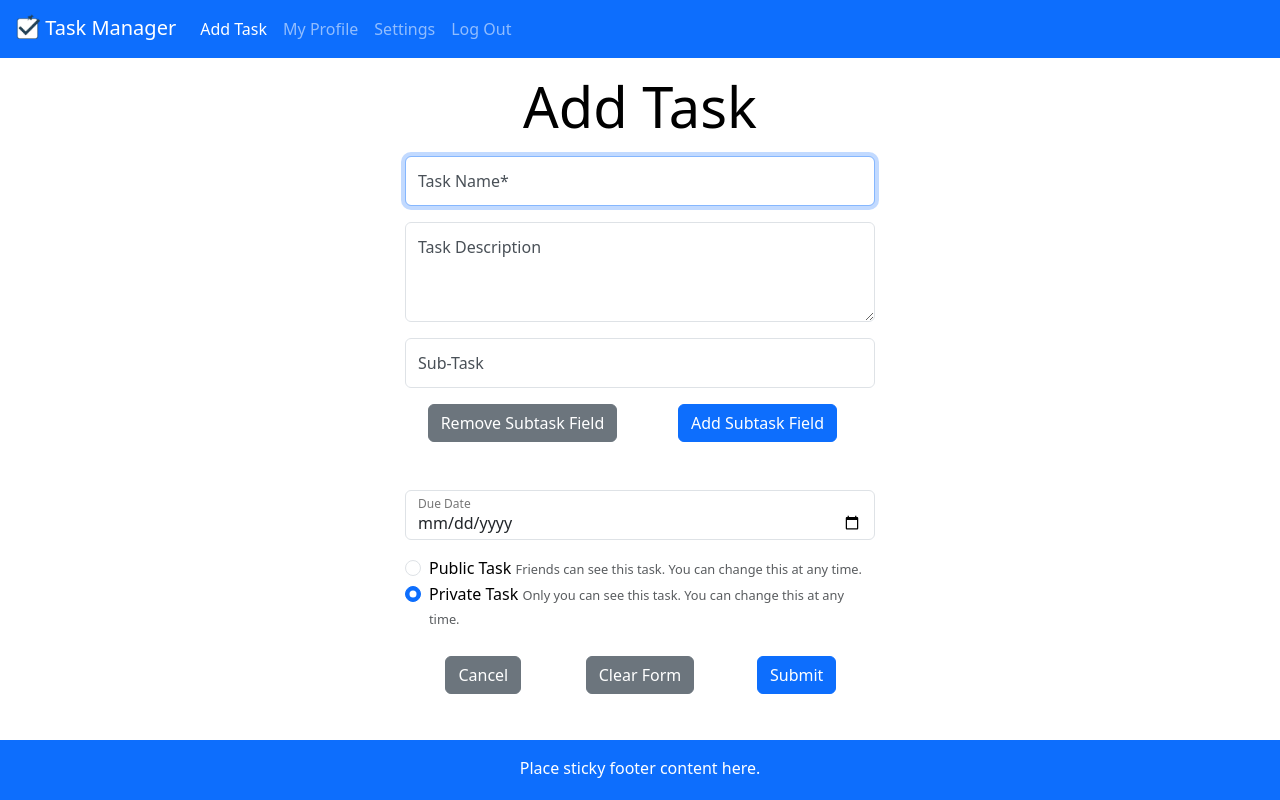
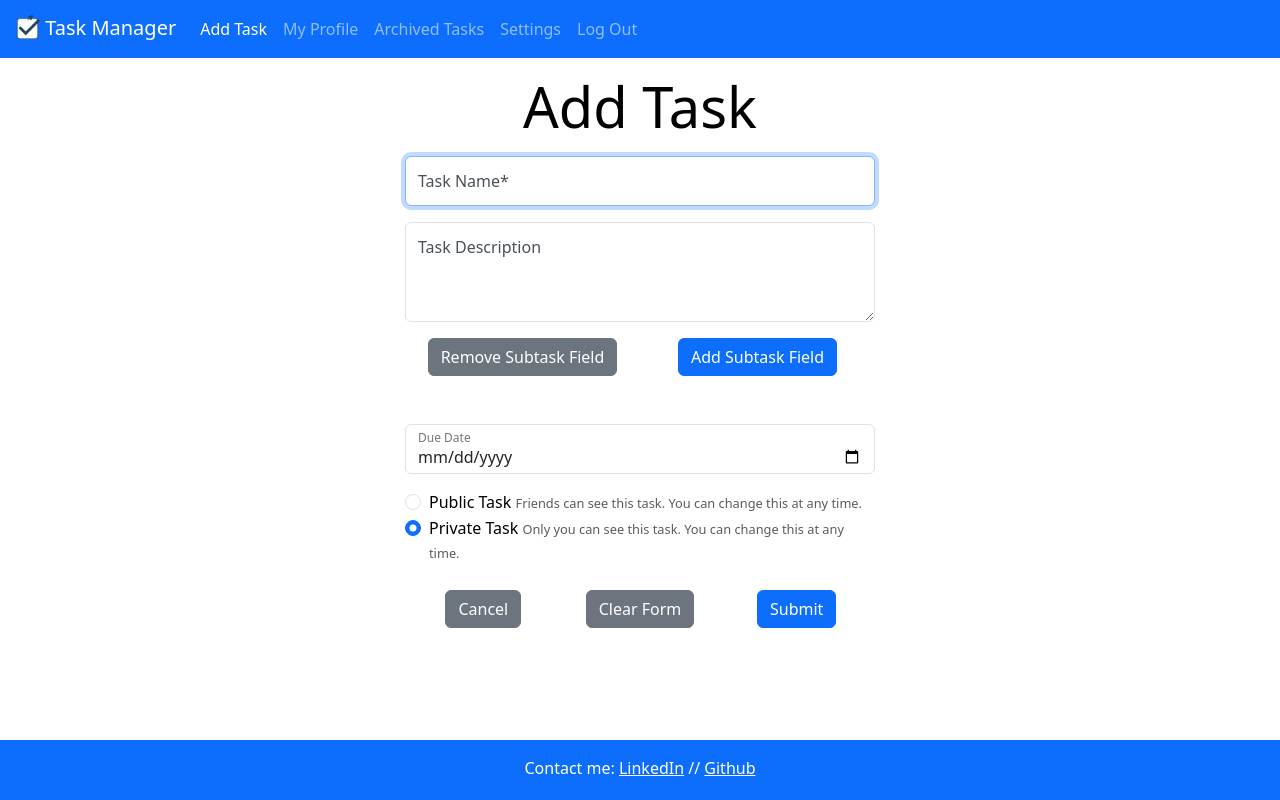
Before and after one commit to punstack/task-manager-app, a Flask app: page /add-task in a window 1280 px wide. Run offline with Flask 3, Linux system fonts and the light colour scheme; a user stored in the database is signed in.

Commit message:
implemented archivable tasks (can also unarchive tasks, which will appear in the order in which they were originally saved as tasks); updated footer to show contact information; added buttons for editing, archiving, and deleting tasks

```diff
--- a/app.py
+++ b/app.py
@@ -47,17 +47,19 @@ class Task(db.Model):
     description = db.Column(db.String(200), default = None)
     due_date = db.Column(db.Date, default = None)
     completed = db.Column(db.Boolean, default = False)
-    task_status = db.Column(db.Boolean, default = False, nullable = False) # False = private, True = public (easier to implement when viewing user page)
+    task_status = db.Column(db.Boolean, default = False, nullable = False) # False = private, True = public
+    archive_status = db.Column(db.Boolean, default = False, nullable = False) # False = not archived, True = archived
     user_id = db.Column(db.String(36), db.ForeignKey('User.id', ondelete='CASCADE'), nullable = False) # matches id in "User" class
 
     subtasks = db.relationship('Subtask', backref='task', lazy = True, cascade = 'all, delete-orphan')
 
-    def __init__(self, title, description, due_date, completed, task_status, user_id):
+    def __init__(self, title, description, due_date, completed, task_status, archive_status, user_id):
         self.title = title
         self.description = description
         self.due_date = due_date
         self.completed = completed
         self.task_status = task_status
+        self.archive_status = archive_status
         self.user_id = user_id
 
 class User(db.Model):
@@ -160,16 +162,20 @@ def index():
 @app.route('/add-task', methods = ["GET", "POST"])
 def add_task():
     if request.method == "POST":
-        title = request.form["title"]
-        description = request.form["description"] # else None (except it just says "")
-        subtasks = request.form.getlist("subtask[]") # else None (except it just says "")
-        due_date = request.form.get("due_date") # else None # prints as YYYY-MM-DD
-        task_status = request.form.get("task_status") # True or False
+        title = request.form.get("title")
+        description = request.form.get("description", "")  # Default to empty string if None
+        subtasks = request.form.getlist("subtask[]")
+        due_date = request.form.get("due_date")
+        task_status = request.form.get("task_status") # False = private, True = public
+        task_id = request.form.get("task_id")
 
         try:
-            if type(due_date) is str:
+            if isinstance(due_date, str) and due_date:
                 due_date = datetime.strptime(due_date, '%Y-%m-%d')
-        except:
+            else:
+                due_date = None
+        except Exception as e:
+            flash(f"An error occurred while processing the due date: {str(e)}", "error")
             due_date = None
 
         if task_status == "true":
@@ -177,25 +183,41 @@ def add_task():
         elif task_status == "false":
             task_status = False
         else:
-            flash(f"An error occurred: {str(e)}", "error")
+            flash("Invalid task status", "error")
             task_status = False
 
         if "user" in session:
             user = session["user"].lower()
             stored_user = User.query.filter_by(user_lower=user).first()
 
-        new_task = Task(title = title, description = description, due_date = due_date, completed = False, task_status = task_status, user_id = stored_user.id)
-        db.session.add(new_task)
+        if task_id: # updates existing task
+            task = Task.query.get_or_404(task_id)
+            task.title = title
+            task.description = description
+            task.due_date = due_date
+            task.task_status = task_status
+        else:
+            task = Task(title = title, description = description, due_date = due_date, completed = False, task_status = task_status, archive_status = False, user_id = stored_user.id)
+            db.session.add(task)
+
         db.session.flush()
 
+        Subtask.query.filter_by(task_id=task.id).delete()  # remove existing subtasks associated with original task
         for subtask in subtasks:
             if subtask.strip():
-                new_subtask = Subtask(title=subtask, completed = False, task_id = new_task.id)
+                new_subtask = Subtask(title=subtask, completed=False, task_id=task.id)
                 db.session.add(new_subtask)
         db.session.commit()
-        return redirect(url_for("user_page", user = session["user"]))
+
+        return redirect(url_for("user_page", user=session["user"]))
+
+    task_id = request.args.get('task_id')
+    if task_id:
+        task = Task.query.get_or_404(task_id)
+        subtasks = [subtask.title for subtask in task.subtasks]
+        return render_template('add_task.html', task=task, subtasks=subtasks)
+
     return render_template('add_task.html')
-
 
 @app.route('/update-task/<int:task_id>', methods=['POST'])
 def update_task(task_id):
@@ -297,6 +319,25 @@ def user_page(user):
         # if the logged-in user is viewing their own profile, use re-queried user data
         if user.lower() == info["stored_user"].user_lower:
             info["tasks"] = info["stored_user"].tasks
+
+            if request.method == "POST": # logged-in user does a request on current task
+                dropdown_request = request.form["dropdown"]
+                task_id = int(request.form.get("task_id"))
+                task = Task.query.get(task_id)
+
+                if dropdown_request == "-1": # task to be deleted
+                    db.session.delete(task)
+                    db.session.commit()
+                    flash("Task deleted.", "success")
+                    info["tasks"] = info["stored_user"].tasks
+                elif dropdown_request == "0": # task to be achived
+                    task.archive_status = True
+                    db.session.commit()
+                    flash("Task archived.", "success")
+                    info["tasks"] = info["stored_user"].tasks
+                elif dropdown_request == "1": # task to be appended
+                    return redirect(url_for('add_task', task_id = task.id))
+
             return render_template("user.html", user = info["stored_user"].user, info = info)
         else:
             # if the logged-in user is viewing an existing profile
@@ -309,25 +350,54 @@ def user_page(user):
             else:
                 flash("User not found.", "error")
                 info["tasks"] = info["stored_user"].tasks
-                return render_template("user.html", user = info["stored_user"].user, info = info)
+                return redirect(url_for("user_page", user = session["user"]))
 
     flash("To view profiles, you need to log in first.", "info")
     return redirect(url_for("login"))
 
+@app.route("/archive", methods = ["GET", "POST"])
+def archive():
+    stored_user = User.query.filter_by(user_lower=session["user"].lower()).first()
+    info = {
+        'stored_user': stored_user,
+        'tasks': stored_user.tasks
+    }
+
+    if request.method == "POST": # logged-in user does a request on current task
+        dropdown_request = request.form["dropdown"]
+        task_id = int(request.form.get("task_id"))
+        task = Task.query.get(task_id)
+
+        if dropdown_request == "-1": # task to be deleted
+            db.session.delete(task)
+            db.session.commit()
+            flash("Task deleted.", "success")
+            info["tasks"] = info["stored_user"].tasks
+        elif dropdown_request == "0": # task to be achived
+            task.archive_status = False
+            db.session.commit()
+            flash("Task unarchived.", "success")
+            info["tasks"] = info["stored_user"].tasks
+
+    return render_template("archive.html", info = info)
+
 def delete_status(user):
-    delete_status = request.form["delete_status"]
+    try:
+        delete_status = request.form["delete_status"]
 
-    if delete_status == "-1": # delete account
-        try:
-            db.session.delete(user)
-            db.session.commit()
-            session.pop("user", None)
-            flash("Your account has been deleted. Please log in again.", "error")
-            return redirect(url_for("login"))
-        except Exception as e:
-            db.session.rollback()
-            flash(f"An error occured while trying to delete the account: {str(e)}", "error")
-            return redirect(url_for("settings"))
+        if delete_status == "-1": # delete account
+            try:
+                db.session.delete(user)
+                db.session.commit()
+                session.pop("user", None)
+                flash("Your account has been deleted. Please log in again.", "error")
+                return redirect(url_for("login"))
+            except Exception as e:
+                db.session.rollback()
+                flash(f"An error occured while trying to delete the account: {str(e)}", "error")
+                return redirect(url_for("settings"))
+    except:
+        return render_template("settings.html", email=user.email, user=session["user"])
 
 @app.route("/settings", methods=["GET", "POST"])
 def settings():
@@ -336,7 +406,9 @@ def settings():
         stored_user = User.query.filter_by(user_lower=session["user"].lower()).first()
 
         if request.method == "POST":
+            # check if user is deleting account
             delete_status(stored_user)
+            # if user not deleting account, then user is probably updating something
             new_email = request.form["email"]
             new_username = request.form["username"]
             new_password = request.form["password"]
@@ -375,16 +447,6 @@ def settings():
     flash("You need to log in first.", "error")
     return redirect(url_for("login"))
 
-'''
-# for deleting a user
-# once confirmed acc deletion
-user = session["user"].lower()
-stored_user = User.query.filter_by(user_lower=user).first()
-
-db.session.delete(stored_user)
-
-'''
-
 @app.route("/logout")
 def logout():
     if "user" in session:
@@ -396,40 +458,7 @@ def logout():
 
 @app.route("/view_users")
 def view_users():
-    #admin = User.query.filter_by(user_lower="admin").first()
-    #punstack = User.query.filter_by(user_lower="punstack").first()
-    #punstack.remove_friend(admin)
-    #admin.send_friend_request(punstack)
-    #punstack.send_friend_request(admin)
-    #punstack.accept_friend_request(admin)
-    #print(punstack.is_friend_with(admin))
-    '''
-    # need to implement these functions! yay!
-    admin = User.query.filter_by(user_lower="admin").first()
-    punstack = User.query.filter_by(user_lower="punstack").first()
-
-    #print(admin)
-    #print(punstack)
-    admin.send_friend_request(punstack)
-    print(punstack.has_pending_request(admin))
-    print(admin.has_pending_request(punstack))
-    punstack.accept_friend_request(admin)
-    print(punstack.is_friend_with(admin))
-    #punstack.decline_friend_request(admin)
-    print(punstack.is_friend_with(admin))
-    #punstack.remove_friend(admin)
-    print(admin.has_pending_request(punstack))
-    '''
     return render_template("view_users.html", values=User.query.all())
 
 if __name__ == '__main__':
-
     app.run(debug=True)
-
-
-#TO-DO: fix up home page to be pretty :)
-#TO-DO: fix up my profile to be pretty
-#TO-DO: add "completed" and "remove" buttons for all tasks
-#TO-DO: implement checking for used usernames (maybe in-page instead of on a refresh of the page)
-#TO-DO: implement password protection (eg. 8-24 characters, one number, one uppercase letter... doesn't have to be so specific)
-#TO-DO: this is for later if this ever goes to prod, but add a "forgot password?" button linked to an email with a password reset OR a randomly generated password. not sure which is cooler
--- a/static/style.css
+++ b/static/style.css
@@ -2,7 +2,8 @@ body {
   min-height: 100vh;
   display: flex;
   flex-direction: column;
-    color: #000000
+  color: #000000;
+  margin: 0;
 }
 
 h1 {
@@ -15,21 +16,24 @@ p.flash_message {
 
 main {
   flex: 1;
+  padding-bottom: 60px;
 }
 
-.navbar-brand
-{
+.navbar-brand{
   margin-left:15px !important;
 }
 
 .footer {
   width: 100%;
   height: 60px;
+  margin-top: auto;
+  padding: 1rem;
 }
 
 .footer .container {
     text-align: center;
-    color: #ffffff
+    color: #ffffff;
+    flex: 1;
 }
 
 .form-signin {
--- a/templates/add_task.html
+++ b/templates/add_task.html
@@ -2,6 +2,10 @@
 {% block title %}Task Manager - Add Task{% endblock %}
 <style>
     .subtask-wrapper {
+        margin-bottom: 10px;
+    }
+    .form-label-group input[type="text"] {
+        width: 100%;
         margin-bottom: 10px;
     }
 </style>
@@ -12,29 +16,36 @@
 
 {% block content %}
 <div class="container">
-    <form class="form-signin" action="#" method="POST">
+    <form class="form-signin" action="{{ url_for('add_task') }}" method="POST">
+
         <div>
             <h1 class="h3 mb-3 display-4 font-weight-normal text-center">Add Task</h1>
         </div>
 
+        {% if task %}
+            <input type = "hidden" name = "task_id" value = "{{ task.id }}">
+        {% endif %}
+
         <div class="form-label-group text-left">
-            <input type="text" name="title" class="form-control" id="title" placeholder="" required autofocus>
+            <input type="text" name="title" class="form-control" id="title" placeholder="" value = "{{ task.title if task else '' }}" required autofocus>
             <label for="title">Task Name*</label>
         </div>
 
         <div class="form-label-group text-left">
-            <textarea type="text" name="description" class="form-control" id="description" placeholder=""
-                rows="3"></textarea>
+            <textarea type="text" name="description" class="form-control" id="description" placeholder="" rows="3">{{ task.description if task else '' }}</textarea>
             <label for="description">Task Description</label>
         </div>
 
         <div id="subtask_field">
             <div class="content" id="wrapper">
-                <div class="form-label-group text-left">
-                    <input type="text" class="form-control" name="subtask[]" id="subtask" placeholder="">
-                    <label for="subtask">Sub-Task</label>
-                </div>
+                {% for subtask in subtasks %}
+                    <div class="form-label-group text-left">
+                        <input type="text" class="form-control" name="subtask[]" id="subtask_{{ loop.index }}" placeholder="" value="{{ subtask }}">
+                        <label for="subtask_{{ loop.index }}">Sub-Task</label>
+                    </div>
+                {% endfor %}
             </div>
+
         </div>
 
         <div class="container">
@@ -50,22 +61,22 @@
         <br>
         <br>
         <div class="form-label-group text-left">
-            <input type="date" class="form-control" name="due_date" id="due_date">
+            <input type="date" class="form-control" name="due_date" id="due_date" value="{{ task.due_date.strftime('%Y-%m-%d') if task and task.due_date else '' }}">
             <label for="due_date">Due Date</label>
         </div>
 
         <!-- public or private task -->
         <div class="form-check">
-            <input class="form-check-input" type="radio" name="task_status" id="task_status" value="true">
-            <label class="form-check-label" for="task_status">
+            <input class="form-check-input" type="radio" name="task_status" id="task_status" value="true" {% if task and task.task_status %} checked {% endif %}>
+            <label class="form-check-label" for="task_status_public">
               Public Task
             </label>
             <small style="font-size:0.8em" id="task_status" class="form-text text-muted">Friends can see this task. You can change this at any time.</small>
         </div>
 
         <div class="form-check">
-            <input class="form-check-input" type="radio" name="task_status" id="task_status" value="false" checked>
-            <label class="form-check-label" for="task_status">
+            <input class="form-check-input" type="radio" name="task_status" id="task_status" value="false" {% if task and not task.task_status %} checked {% else %} checked {% endif %}>
+            <label class="form-check-label" for="task_status_private">
               Private Task
             </label>
             <small style="font-size:0.8em" id="task_status" class="form-text text-muted">Only you can see this task. You can change this at any time.</small>
@@ -93,19 +104,21 @@
 <script>
     function addSubtaskFields() {
         var wrapper = document.getElementById('wrapper');
+        var subtaskCount = wrapper.children.length + 1; // Ensure unique ID for new subtasks
         var newSubtask = document.createElement('div');
         newSubtask.className = 'form-label-group text-left';
         newSubtask.innerHTML =
-            '<input type="text" class="form-control" name="subtask[]" placeholder="">' +
-            '<label for="subtask">Sub-Task</label>';
+            '<input type="text" class="form-control" name="subtask[]" id="subtask_' + subtaskCount + '" placeholder="">' +
+            '<label for="subtask_' + subtaskCount + '">Sub-Task</label>';
         wrapper.appendChild(newSubtask);
     }
 
     function removeSubtaskFields() {
         var wrapper = document.getElementById('wrapper');
-        if (wrapper.children.length > 1) {
+        if (wrapper.children.length > 0) {
             wrapper.removeChild(wrapper.lastChild);
         }
     }
+
 </script>
 {% endblock %}
--- a/templates/layout.html
+++ b/templates/layout.html
@@ -55,8 +55,11 @@
         </li>
 
         <li class="nav-item">
-          <a class="nav-link {% block user_status %}{% endblock %}" href="{{url_for("user_page",
-            user=session["user"])}}">My Profile</a>
+          <a class="nav-link {% block user_status %}{% endblock %}" href="{{url_for("user_page", user=session["user"])}}">My Profile</a>
+        </li>
+
+        <li class="nav-item">
+          <a class="nav-link {% block archive_status %}{% endblock %}" href="/archive">Archived Tasks</a>
         </li>
 
         <li class="nav-item">
@@ -104,7 +107,13 @@
   <!-- FOOTER -->
   <footer class="footer fixed-bottom mt-auto py-3 bg-primary">
     <div class="container">
-      <span>Place sticky footer content here.</span>
+      <span>
+        <p style = "color: #ffffff">
+          Contact me:
+        <a href="https://www.linkedin.com/in/amara-gammon/" style="color: #ffffff">LinkedIn</a> //
+        <a href="https://github.com/punstack" style="color: #ffffff">Github</a>
+        </p>
+      </span>
     </div>
   </footer>
   <!-- FOOTER -->
--- a/templates/settings.html
+++ b/templates/settings.html
@@ -82,7 +82,3 @@
 </body>
 
 {% endblock %}
-<!-- TO-DO: implement working "delete account" button-->
-<!-- TO-DO: make background of fields with unclicked "update" buttons gray
-      make buttons clickable so that the background changes and goes back to white when "update" button is clicked
-      maybe on click, make "update" button turn from gray to blue-->
```
Also changed, not shown: templates/archive.html (added, +89 -0 lines), templates/user.html (+13 -8 lines), instance/app.db. Lines whose indentation alone changed are shown as unchanged.
